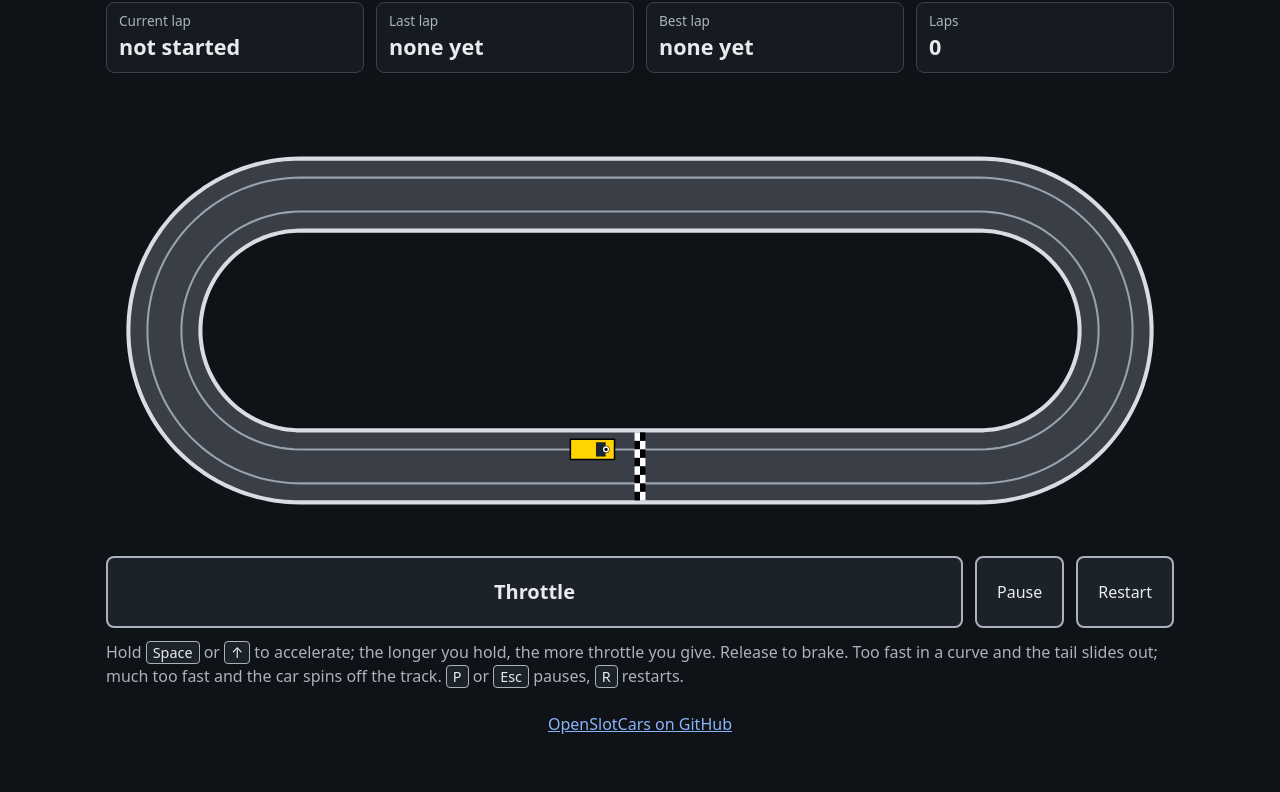
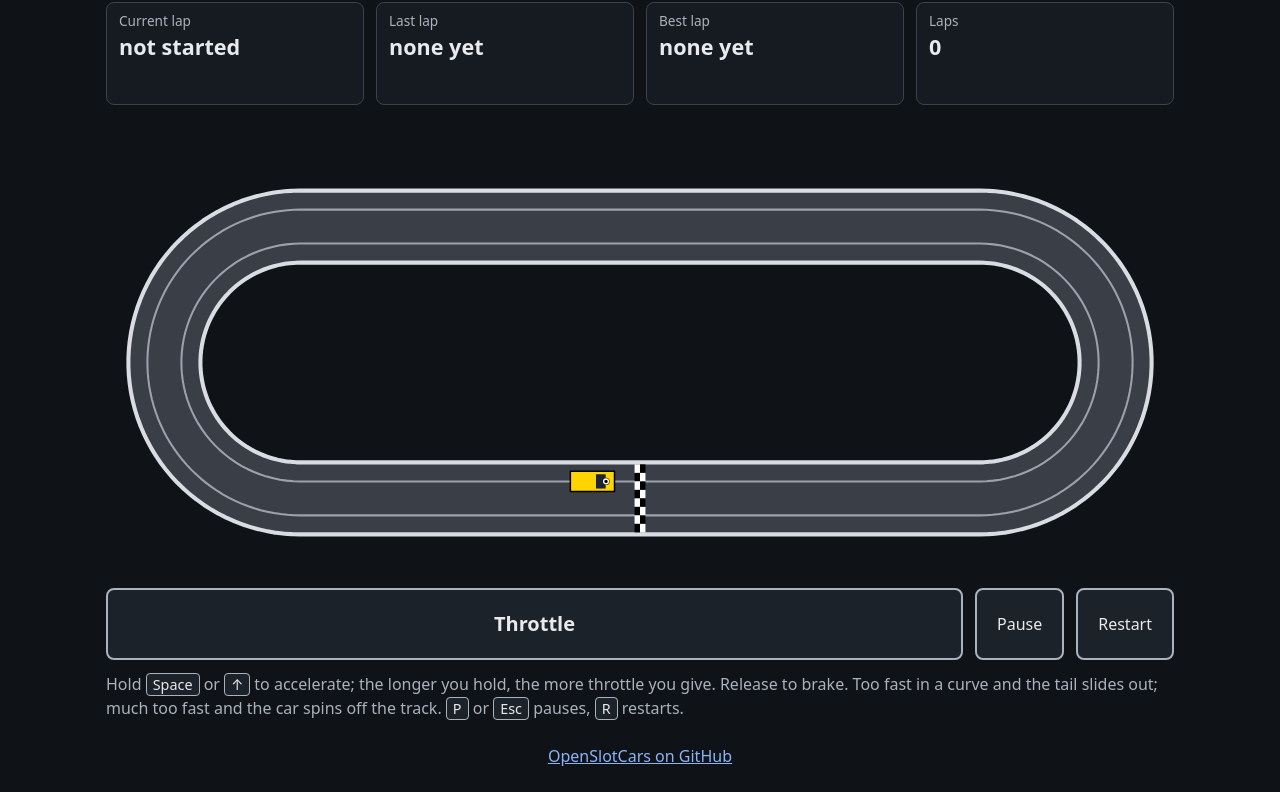
Before and after one commit to isghe/openslotcars, a website with bundled scripts: page index.html in a window 1280 px wide. Shown: the part 62-854 px from the top of the page. Before the commit the page ends 822 px from the top, so only its background shows below. Built offline with nearby package versions, Linux system fonts and the light colour scheme.

Commit message:
Reserves two lines for the current lap so the track does not move when the car leaves the track
On a narrow screen the text "5.7 s (off track)" wraps onto a second line, which made the tiles 32 px taller and pushed the track down while the car was running. The tile of the current lap now always keeps two lines. Measured in a browser at 17 widths from 320 to 1400 px, with every combination of five texts of the tiles and five texts of the announcement line: the position and the width of the track are the same in all of them. This was measured with the default text size; a larger text size set in the browser could still wrap a line.

```diff
--- a/style.css
+++ b/style.css
@@ -130,6 +130,15 @@ kbd {
   font-variant-numeric: tabular-nums;
 }
 
+/*
+ * The current lap can read "1:04.213 s (off track)", which wraps onto a second
+ * line in a narrow tile. Two lines are always reserved, so that the tile keeps
+ * its height and the track below does not move when the car leaves the track.
+ */
+#current-lap {
+  min-height: 3em;
+}
+
 .site-footer {
   max-width: 1100px;
   margin: 0 auto;
```
